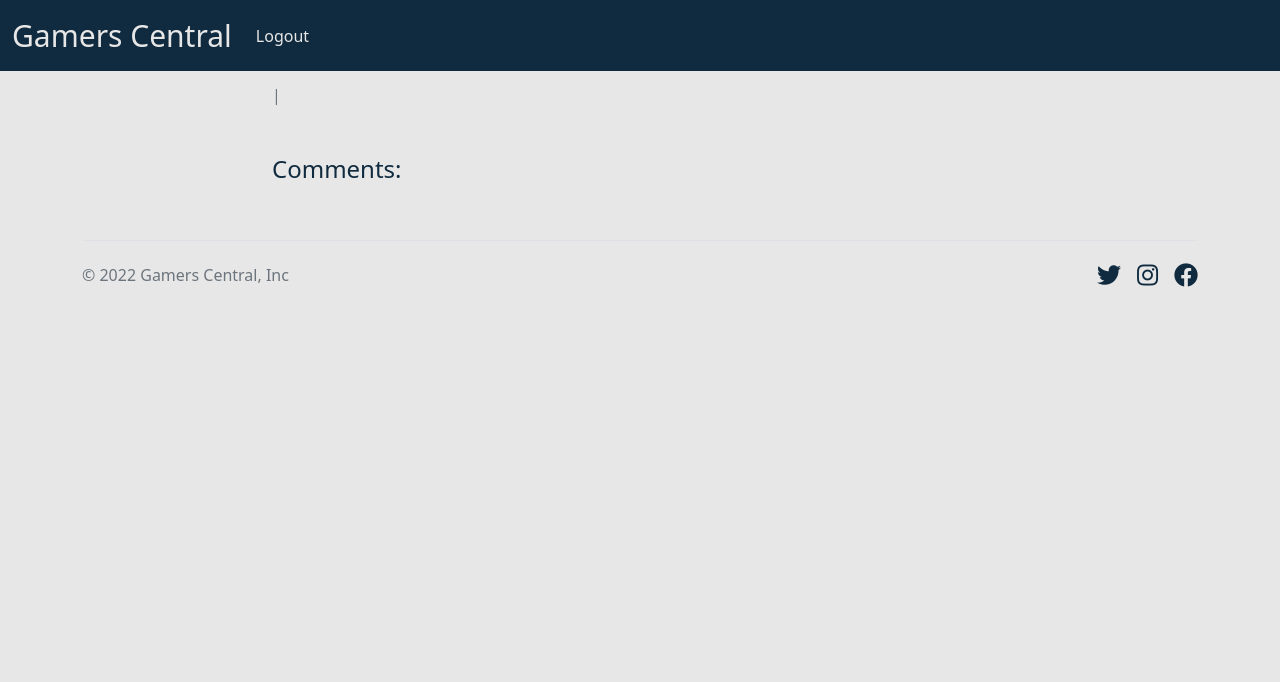
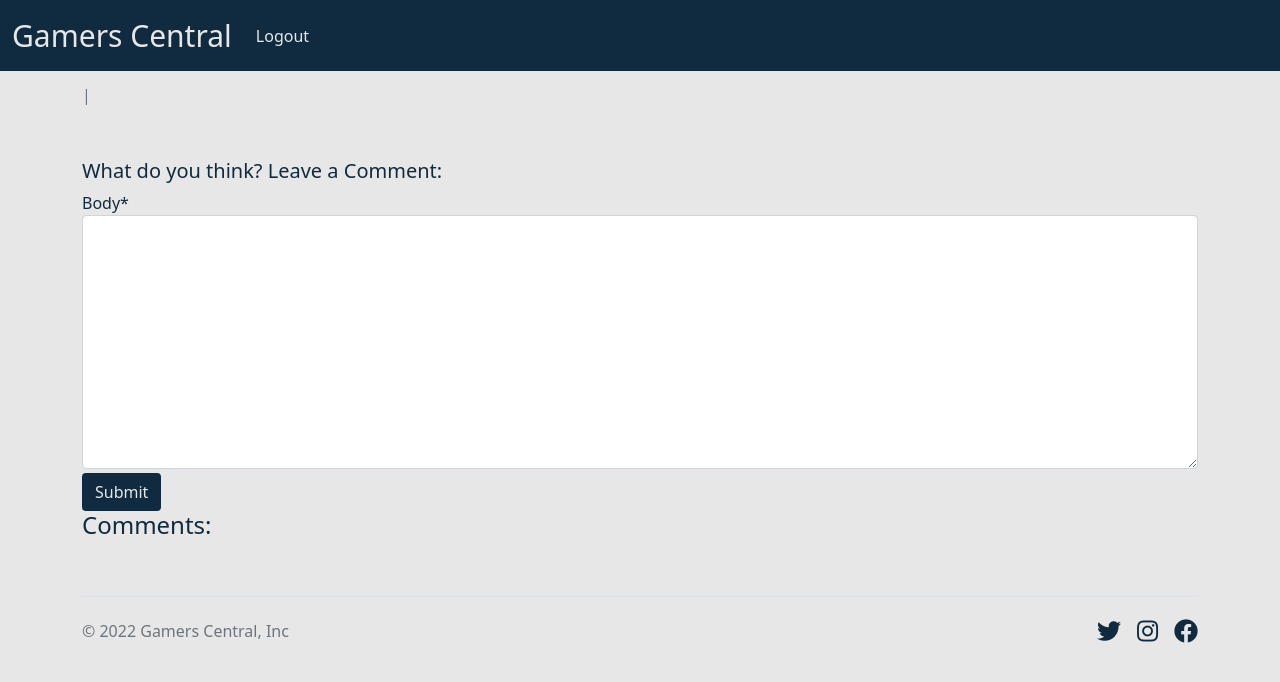
Before and after one commit to cjfinan/Gamers-Central-Reddit, a Django app: template templates/post_detail.html in a window 1280 px wide. Shown: the top 682 px of the page. Run offline with Django 3.2, Linux system fonts and the light colour scheme; the template is opened without the code that fills it: values that come from a table or form of the project are taken from there, others are empty; the visitor is signed in with stand-in values (Sample User, id 1); some libraries are stand-ins or nearby versions.

Commit message:
[ADD] install crispy forms, create comment forms.py and comment section

```diff
--- a/gamerscentral/settings.py
+++ b/gamerscentral/settings.py
@@ -49,6 +49,7 @@ INSTALLED_APPS = [
     'allauth.socialaccount',
     'django.contrib.staticfiles',
     'django_summernote',
+    'crispy_forms',
     'reddit',
 ]
 
@@ -66,6 +67,8 @@ SITE_ID = 1
 
 LOGIN_REDIRECT_URL = '/'
 LOGOUT_REDIRECT_URL = '/'
+
+CRISPY_TEMPLATE_PACK = 'bootstrap4'
 
 ROOT_URLCONF = 'gamerscentral.urls'
 
--- /dev/null
+++ b/reddit/forms.py
@@ -0,0 +1,8 @@
+from .models import Comment
+from django import forms
+
+
+class CommentForm(forms.ModelForm):
+    class Meta:
+        model = Comment
+        fields = ('body',)
--- a/reddit/views.py
+++ b/reddit/views.py
@@ -1,6 +1,7 @@
 from django.shortcuts import render, get_object_or_404
 from django.views import generic, View
 from .models import Post
+from .forms import CommentForm
 
 
 class PostList(generic.ListView):
@@ -31,5 +32,5 @@ class PostDetail(View):
                 "commented": False,
                 "upvoted": upvoted,
                 "downvoted": downvoted,
-                # "comment_form": CommentForm()
+                "comment_form": CommentForm()
             },)
--- a/requirements.txt
+++ b/requirements.txt
@@ -4,6 +4,7 @@ dj-database-url==1.0.0
 dj3-cloudinary-storage==0.0.6
 Django==3.2.16
 django-allauth==0.51.0
+django-crispy-forms==1.14.0
 django-summernote==0.8.20.0
 gunicorn==20.1.0
 oauthlib==3.2.2
--- a/static/css/style.css
+++ b/static/css/style.css
@@ -44,7 +44,6 @@ footer, .card-title, .card-text{
 
 .post-title, .post-content{
     margin: 0;
-    /* color: #102b3f; */
 }
 
 .comments{
@@ -62,7 +61,6 @@ footer, .card-title, .card-text{
     border: 1px solid #102b3f;
 }
 
-
 .link{
     color: #a06cd5;
 }
--- a/templates/base.html
+++ b/templates/base.html
@@ -18,7 +18,7 @@
 <body>
     <nav class="navbar navbar-expand-lg sticky-top">
         <div class="container-fluid">
-            <a class="navbar-brand" id="logo" href="#">Gamers Central</a>
+            <a class="navbar-brand" id="logo" href="{% url 'home' %}">Gamers Central</a>
             <button class="navbar-toggler" type="button" data-bs-toggle="collapse" data-bs-target="#navbarNav"
                 aria-controls="navbarNav" aria-expanded="false" aria-label="Toggle navigation">
                 <span class="navbar-toggler-icon"></span>
--- a/templates/post_detail.html
+++ b/templates/post_detail.html
@@ -1,22 +1,22 @@
 {% extends 'base.html' %}
 {% block content %}
-
+{% load crispy_forms_tags %}
 <div class="container">
     <div class="row">
-        <div class="col-8 offset-2 mt-1">
+        <div class="col-12 mt-1">
             <p class="post-subtitle mt-2 text-muted">{{ post.author }} | {{ post.created_date }}</p>
             <h1 class="post-title">{{post.title}}</h1>
         </div>
     </div>
 
     <div class="row">
-        <div class="col-8 offset-2">
+        <div class="col-12">
             <p class="post-content">{{ post.content }}</p>
         </div>
     </div>
 
     <div class="row">
-        <div class="col-8 offset-2 mt-1">
+        <div class="col-12 mt-1">
             {% if "placeholder" in post.featured_image.url %}
             <img src="" width="100%">
             {% else %}
@@ -27,9 +27,21 @@
 
 
     <div class="row">
-        <div class="col-8 offset-2 mt-1 mb-3">
+        <div class="col-12 mt-1 mb-3">
+            {% if user.is_authenticated %}
+            <div class="row">
+                <div class="col-12 mt-1">
+                    <h5>What do you think? Leave a Comment:</h5>
+                    <form method="post">
+                        {{ comment_form | crispy }}
+                        {% csrf_token %}
+                        <button type="submit" class="btn btn-signup mt-1">Submit</button>
+                    </form>
+                </div>
+            </div>
+            {% endif %}
             <h4 class="comments-heading">Comments:</h4>
-            <div class="mb-3">
+            <div class="mb-3 mt-1">
                 {% for comment in comments %}
                 <div class="comments">
                     <p class="post-comments">
@@ -46,5 +58,5 @@
             </div>
         </div>
     </div>
-</div>
-{% endblock content %}
+    </div>
+    {% endblock content %}
```
